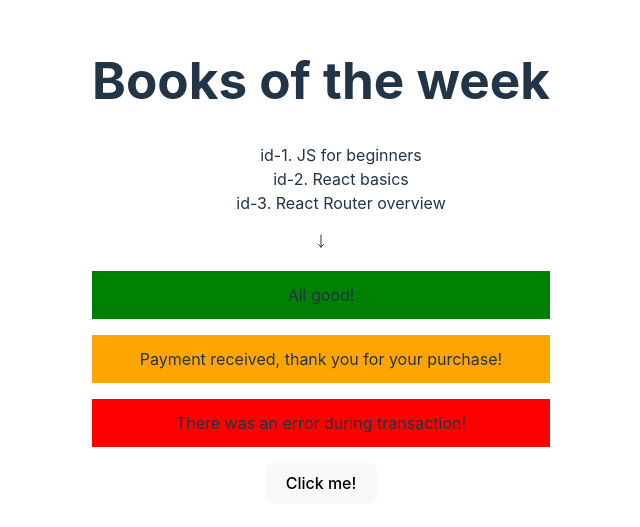
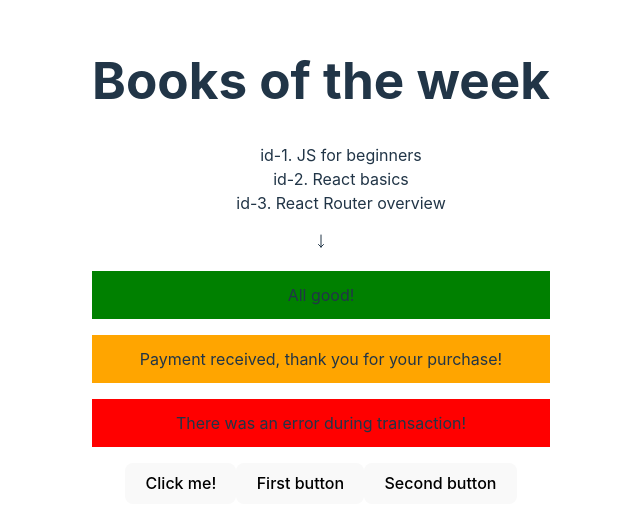
Before and after one commit to Serhii2009/my-react-project, a React (Vite) app: page / in a window 1280 px wide. Shown: the part 139-666 px from the top of the page, without its empty margins (319-959 px from the left). Built offline with nearby package versions, Linux system fonts and the light colour scheme.

Commit message:
Add 2 bouttens

```diff
--- a/src/components/App.jsx
+++ b/src/components/App.jsx
@@ -26,3 +26,16 @@ export const App1 = () => {
 
   return <button onClick={handleClick}>Click me!</button>;
 };
+
+export const App2 = () => {
+  const handleClick = (evt) => {
+    console.log(evt);
+  };
+
+  return (
+    <>
+      <button onClick={handleClick}>First button</button>
+      <button onClick={(evt) => console.log(evt)}>Second button</button>
+    </>
+  );
+};
--- a/src/main.jsx
+++ b/src/main.jsx
@@ -1,11 +1,12 @@
 import React from "react";
 import ReactDOM from "react-dom/client";
-import { App, App1 } from "./components/App.jsx";
+import { App, App1, App2 } from "./components/App.jsx";
 import "./index.css";
 
 ReactDOM.createRoot(document.getElementById("root")).render(
   <React.StrictMode>
     <App />
     <App1 />
+    <App2 />
   </React.StrictMode>
 );
```
